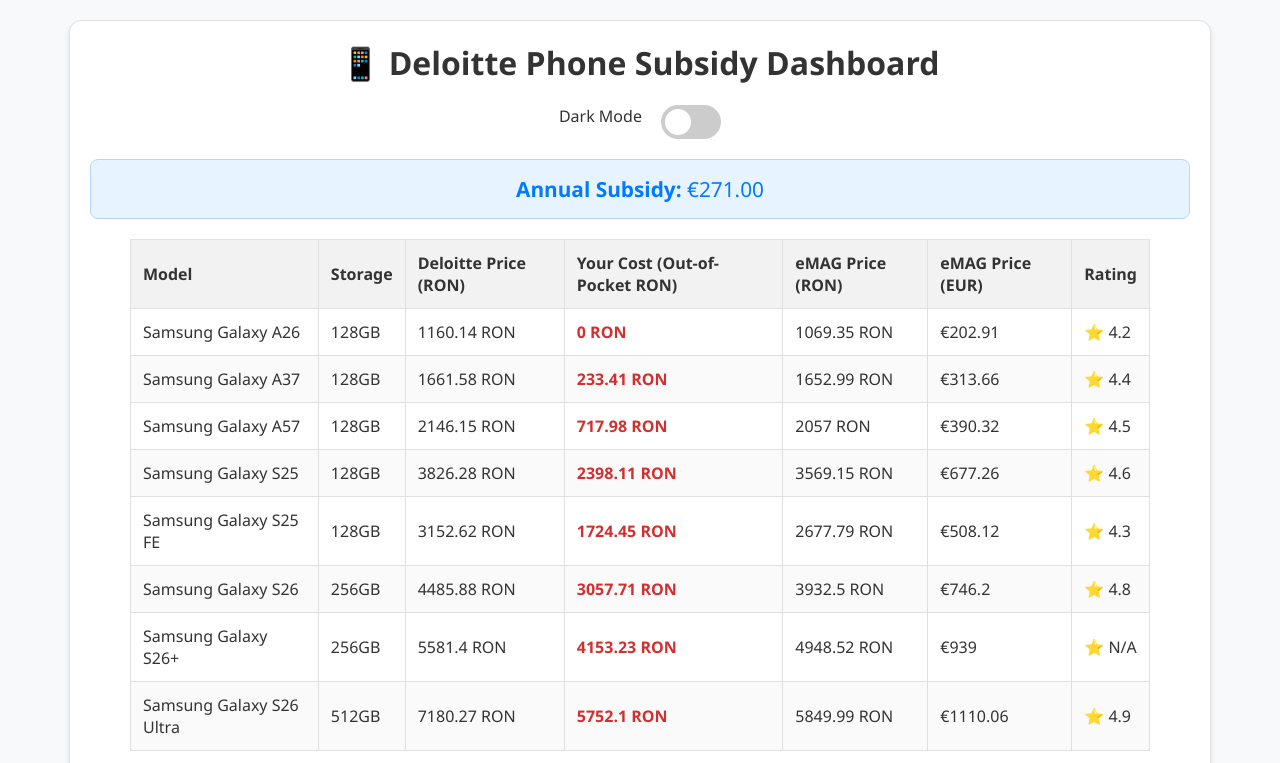
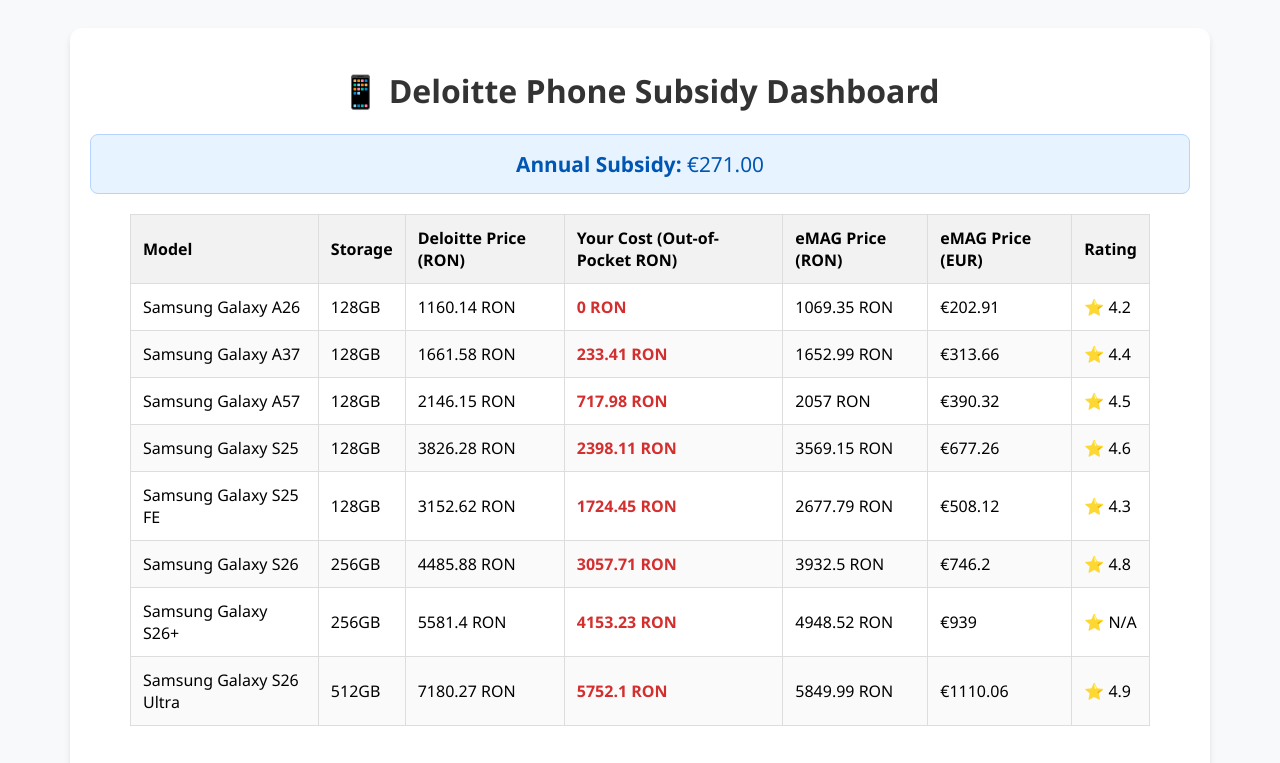
Before and after one commit to bfuerea/deloitte-smartphones, a website: page frontend/index.html in a window 1280 px wide. Shown: the top 763 px of the page. Drawn offline with nearby package versions, Linux system fonts and the light colour scheme.

Commit message:
revert page because lazy

```diff
--- a/frontend/index.html
+++ b/frontend/index.html
@@ -5,178 +5,26 @@
     <meta charset="UTF-8">
     <meta name="viewport" content="width=device-width, initial-scale=1.0">
     <title>Deloitte Phone Subsidy Dashboard</title>
-
-    <!-- CSS Variables for Themes -->
     <style>
-        :root {
-            /* Light Theme (Default) */
-            --bg-body: #f8f9fa;
-            --bg-container: #ffffff;
-            --text-primary: #333333;
-            --text-secondary: #555555;
-            --border-color: #e0e0e0;
-            --accent-color: #007bff;
-            --accent-hover: #0056b3;
-            --box-bg: #e7f3ff;
-            --box-border: #b6d4fe;
-            --table-header-bg: #f2f2f2;
-            --table-row-alt: #fafafa;
-        }
-
-        [data-theme="dark"] {
-            /* Dark Theme */
-            --bg-body: #1a1a1a;
-            --bg-container: #2d2d2d;
-            --text-primary: #e0e0e0;
-            --text-secondary: #cccccc;
-            --border-color: #444444;
-            --accent-color: #4dabf7;
-            --accent-hover: #1e88e5;
-            --box-bg: #003a5c;
-            --box-border: #0056b3;
-            --table-header-bg: #3d3d3d;
-            --table-row-alt: #2d2d2d;
-        }
-
-        body {
-            font-family: 'Segoe UI', Tahoma, Geneva, Verdana, sans-serif;
-            padding: 20px;
-            background-color: var(--bg-body);
-            color: var(--text-primary);
-            transition: background-color 0.3s, color 0.3s;
-            margin: 0;
-        }
-
-        .container {
-            max-width: 1100px;
-            margin: auto;
-            background: var(--bg-container);
-            padding: 20px;
-            border-radius: 12px;
-            box-shadow: 0 4px 6px rgba(0,0,0,0.1);
-            border: 1px solid var(--border-color);
-            transition: background-color 0.3s, border-color 0.3s;
-        }
-
-        h1 {
-            text-align: center;
-            color: var(--text-primary);
-            margin-top: 0;
-        }
-
-        .subsidy-box {
-            font-size: 1.3rem;
-            text-align: center;
-            margin-bottom: 20px;
-            padding: 15px;
-            background: var(--box-bg);
-            border-radius: 8px;
-            color: var(--accent-color);
-            border: 1px solid var(--box-border);
-            transition: background-color 0.3s, border-color 0.3s;
-        }
-
-        table {
-            width: 100%;
-            border-collapse: collapse;
-            margin-top: 20px;
-        }
-
-        th, td {
-            border: 1px solid var(--border-color);
-            padding: 12px;
-            text-align: left;
-        }
-
-        th {
-            background-color: var(--table-header-bg);
-            font-weight: 600;
-            color: var(--text-primary);
-        }
-
-        tr:nth-child(even) {
-            background-color: var(--table-row-alt);
-        }
-
-        .chart-container {
-            margin-top: 40px;
-            position: relative;
-            height: 400px;
-        }
-
-        .controls {
-            text-align: center;
-            margin-top: 20px;
-        }
-
-        button {
-            padding: 12px 24px;
-            cursor: pointer;
-            background: var(--accent-color);
-            color: white;
-            border: none;
-            border-radius: 5px;
-            font-weight: bold;
-            transition: background-color 0.2s;
-        }
-
-        button:hover {
-            background: var(--accent-hover);
-        }
-
-        /* Toggle Switch Styling */
-        .switch {
-            position: relative;
-            display: inline-block;
-            width: 60px;
-            height: 34px;
-            margin-left: 15px;
-        }
-        .switch input { opacity: 0; width: 0; height: 0; }
-        .slider {
-            position: absolute;
-            cursor: pointer;
-            top: 0; left: 0; right: 0; bottom: 0;
-            background-color: #ccc;
-            transition: .4s;
-            border-radius: 34px;
-        }
-        .slider:before {
-            position: absolute;
-            content: "";
-            height: 26px;
-            width: 26px;
-            left: 4px;
-            bottom: 4px;
-            background-color: white;
-            transition: .4s;
-            border-radius: 50%;
-        }
-        input:checked + .slider { background-color: var(--accent-color); }
-        input:checked + .slider:before { transform: translateX(26px); }
-
-        /* Dark Mode Chart Support */
-        body[data-theme="dark"] canvas {
-            background-color: var(--bg-container) !important;
-        }
+        body { font-family: 'Segoe UI', Tahoma, Geneva, Verdana, sans-serif; padding: 20px; background-color: #f8f9fa; }
+        .container { max-width: 1100px; margin: auto; background: white; padding: 20px; border-radius: 12px; box-shadow: 0 4px 6px rgba(0,0,0,0.1); }
+        h1 { text-align: center; color: #333; }
+        .subsidy-box { font-size: 1.3rem; text-align: center; margin-bottom: 20px; padding: 15px; background: #e7f3ff; border-radius: 8px; color: #0056b3; border: 1px solid #b6d4fe; }
+        table { width: 100%; border-collapse: collapse; margin-top: 20px; }
+        th, td { border: 1px solid #ddd; padding: 12px; text-align: left; }
+        th { background-color: #f2f2f2; font-weight: 600; }
+        tr:nth-child(even) { background-color: #fafafa; }
+        .chart-container { margin-top: 40px; position: relative; height: 400px; }
+        .controls { text-align: center; margin-top: 20px; }
+        button { padding: 12px 24px; cursor: pointer; background: #007bff; color: white; border: none; border-radius: 5px; font-weight: bold; transition: 0.2s; }
+        button:hover { background: #0056b3; }
     </style>
-
     <script src="https://cdn.jsdelivr.net/npm/chart.js"></script>
     <script src="logic.js"></script>
 </head>
 <body>
     <main class="container">
         <h1>📱 Deloitte Phone Subsidy Dashboard</h1>
-
-        <!-- Dark Mode Toggle -->
-        <div class="controls" style="margin-bottom: 20px;">
-            <label>Dark Mode</label>
-            <label class="switch">
-                <input type="checkbox" id="darkModeToggle">
-                <span class="slider"></span>
-            </label>
-        </div>
-
         <div class="subsidy-box">
             <strong id="subsidy-label">Annual Subsidy:</strong> <span id="subsidy-amount">Loading...</span>
         </div>
@@ -211,43 +59,6 @@
         let globalData;
         let myChart = null;
         const RATE = 5.27;
-        let isDarkMode = false;
-
-        // Initialize Theme
-        const toggle = document.getElementById('darkModeToggle');
-        if (localStorage.getItem('theme') === 'dark') {
-            isDarkMode = true;
-            document.body.setAttribute('data-theme', 'dark');
-            toggle.checked = true;
-        }
-
-        function updateChartTheme() {
-            const ctx = document.getElementById('costChart').getContext('2d');
-            // Destroy chart to force re-render with new theme context
-            if (myChart) myChart.destroy();
-
-            myChart = new Chart(ctx, {
-                type: 'bar',
-                data: getChartData(globalData.deloitteData, globalData.currency),
-                options: {
-                    responsive: true,
-                    maintainAspectRatio: false,
-                    plugins: {
-                        legend: { labels: { color: getComputedStyle(document.body).getPropertyValue('--text-primary') } }
-                    },
-                    scales: {
-                        y: {
-                            beginAtZero: true,
-                            ticks: { color: getComputedStyle(document.body).getPropertyValue('--text-primary') },
-                            grid: { color: getComputedStyle(document.body).getPropertyValue('--border-color') }
-                        },
-                        x: {
-                            ticks: { color: getComputedStyle(document.body).getPropertyValue('--text-primary') }
-                        }
-                    }
-                }
-            });
-        }
 
         function renderDashboard() {
             // 1. UPDATE SUBSIDY AMOUNT AT TOP
@@ -279,7 +90,23 @@
             });
 
             // 4. RENDER CHART
-            updateChartTheme();
+            const ctx = document.getElementById('costChart').getContext('2d');
+            if (myChart) myChart.destroy();
+
+            myChart = new Chart(ctx, {
+                type: 'bar',
+                data: getChartData(processedData, globalData.currency),
+                options: {
+                    responsive: true,
+                    maintainAspectRatio: false,
+                    plugins: {
+                        title: { display: true, text: `Price Comparison: Your Actual Cost vs eMAG (${globalData.currency})` }
+                    },
+                    scales: {
+                        y: { beginAtZero: true, title: { display: true, text: `Amount in ${globalData.currency}` } }
+                    }
+                }
+            });
         }
 
         document.addEventListener('DOMContentLoaded', async () => {
@@ -300,17 +127,6 @@
         document.getElementById('currencySwitch').addEventListener('click', () => {
             globalData.currency = globalData.currency === 'RON' ? 'EUR' : 'RON';
             renderDashboard();
-        });
-
-        // Dark Mode Toggle Logic
-        toggle.addEventListener('change', (e) => {
-            isDarkMode = e.target.checked;
-            if (isDarkMode) {
-                document.body.setAttribute('data-theme', 'dark');
-            } else {
-                document.body.removeAttribute('data-theme');
-            }
-            updateChartTheme();
         });
 
         function getChartData(data, currency) {
```
